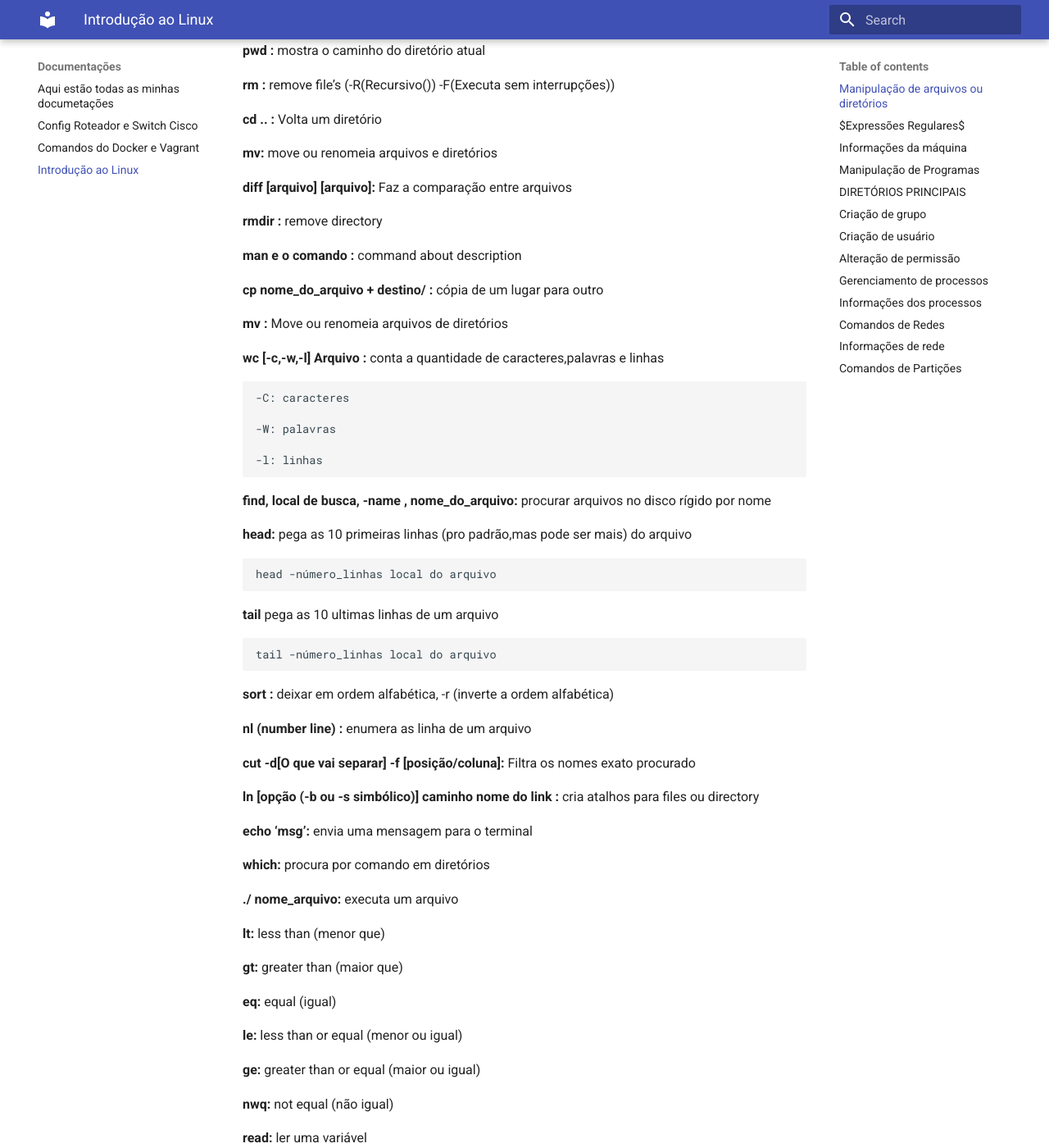
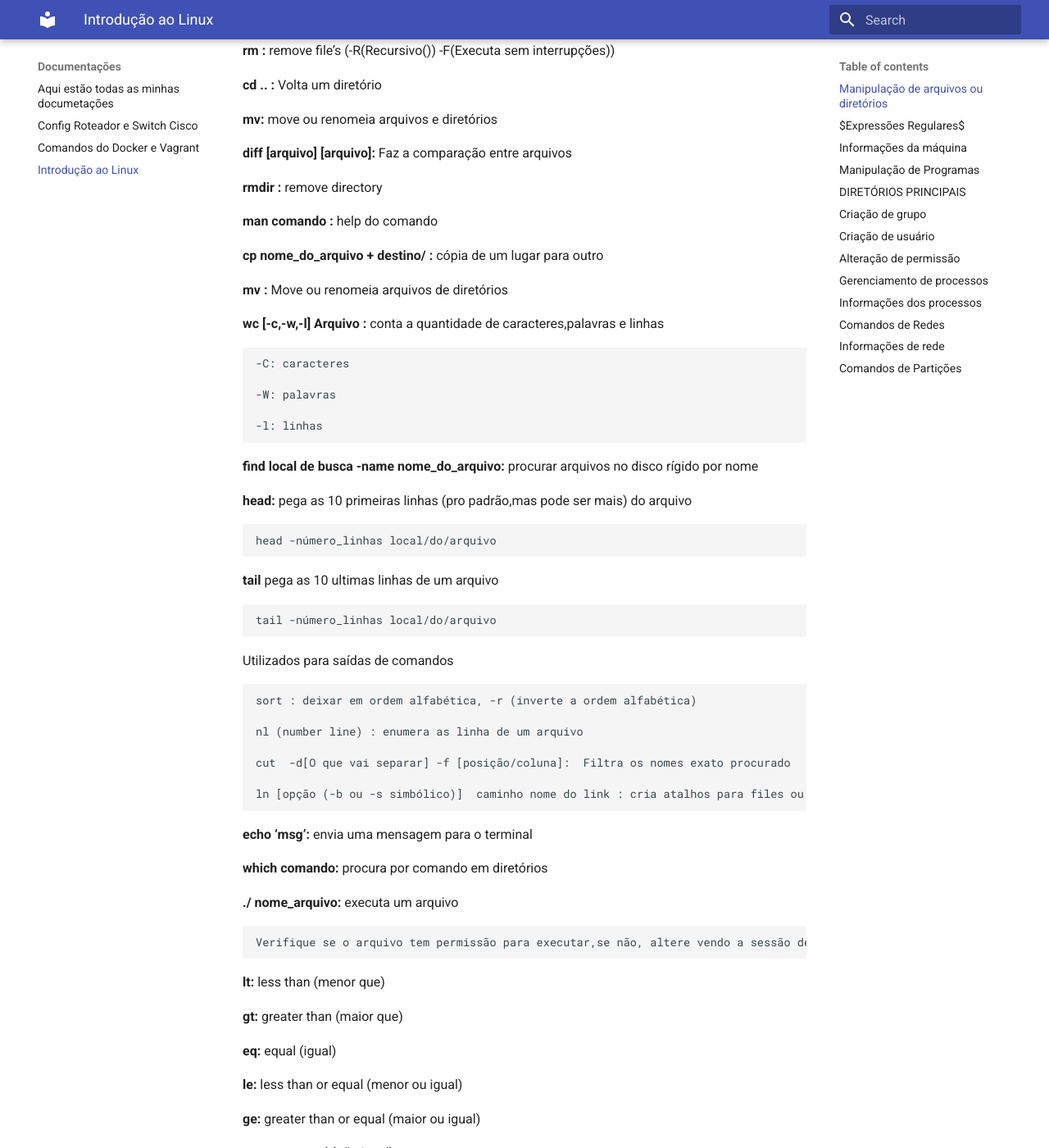
Before and after one commit to NwDPiter/doc, an MkDocs documentation site: the page built from docs/ISA_Introdução-ao-linux.md, in a window 1280 px wide and 1400 px high, scrolled down 695 px. Shown: the whole window at 82% size. Built offline with MkDocs 1.6.1 and Material for MkDocs 9.7.7, drawn with Linux system fonts in a browser that asks for light colours; some of the changed text lies outside the part shown.

Commit message:
Melhorias de compreensão

```diff
--- a/docs/ISA_Introdução-ao-linux.md
+++ b/docs/ISA_Introdução-ao-linux.md
@@ -38,7 +36,7 @@ pipe | : Permite pegar a saída do um comando e direcionar para o próximo
 
 **rmdir :** remove directory
 
-**man e o comando :** command about description
+**man comando :** help do comando
 
 **cp nome\_do\_arquivo + destino/ :** cópia de um lugar para outro
 
@@ -52,29 +50,33 @@ pipe | : Permite pegar a saída do um comando e direcionar para o próximo
 
     -l: linhas
 
-**find, local de busca, -name , nome\_do\_arquivo:** procurar arquivos no disco rígido por nome
+**find local de busca -name  nome\_do\_arquivo:** procurar arquivos no disco rígido por nome
 
 **head:** pega as 10 primeiras linhas (pro padrão,mas pode ser mais) do arquivo
 
-    head -número_linhas local do arquivo
+    head -número_linhas local/do/arquivo
 
 **tail** pega as 10 ultimas linhas de um arquivo
 
-    tail -número_linhas local do arquivo
+    tail -número_linhas local/do/arquivo
 
-**sort :** deixar em ordem alfabética, -r (inverte a ordem alfabética)
+Utilizados para saídas de comandos
 
-**nl (number line) :** enumera as linha de um arquivo
+    sort : deixar em ordem alfabética, -r (inverte a ordem alfabética)
 
-**cut  -d[O que vai separar] -f [posição/coluna]:**  Filtra os nomes exato procurado
+    nl (number line) : enumera as linha de um arquivo
 
-**ln [opção (-b ou -s simbólico)]  caminho nome do link :** cria atalhos para files ou directory
+    cut  -d[O que vai separar] -f [posição/coluna]:  Filtra os nomes exato procurado
+
+    ln [opção (-b ou -s simbólico)]  caminho nome do link : cria atalhos para files ou directory
 
 **echo ‘msg’:** envia uma mensagem para o terminal
 
-**which:** procura por comando em diretórios
+**which comando:** procura por comando em diretórios
 
 **./ nome_arquivo:** executa um arquivo
+
+    Verifique se o arquivo tem permissão para executar,se não, altere vendo a sessão de Alteração de permissões
 
 **lt:** less than (menor que)
 
@@ -379,9 +381,17 @@ E um sistema de :multitarefa, multiusuário, conexão com outros tipos de sistem
 
     -v(Descreve as alterações de atributos)
 
-**chmod +(adiciona permissão)rwx:** Adiciona permissão
+**chmod +rwx:** Adiciona permissão
 
-**chmod -(retira permissões)rwx:** Retirar permissões
+    r = read = ler
+    w = write = escrever
+    x = executar
+
+**chmod -rwx:** Retirar permissões
+
+    se você quer tirar a permissão de executar um arquivo use:
+
+    EX: chmod -x nome-do-arquivo
 
 **chown novodono.grupo arquivo:**  altera o dono do arquivo
 
```
Also changed, not shown: other parts of docs/ISA_Introdução-ao-linux.md (+0 -2 lines), docs/Config_Roteador-e-Switch_Cisco.md (+33 -18 lines), docs/Docker-e-Vagrant.md (+2 -2 lines), site/Config_Roteador-e-Switch_Cisco/index.html, site/Docker-e-Vagrant/index.html, site/ISA_Introdução-ao-linux/index.html, site/search/search_index.json, 1 other file.
